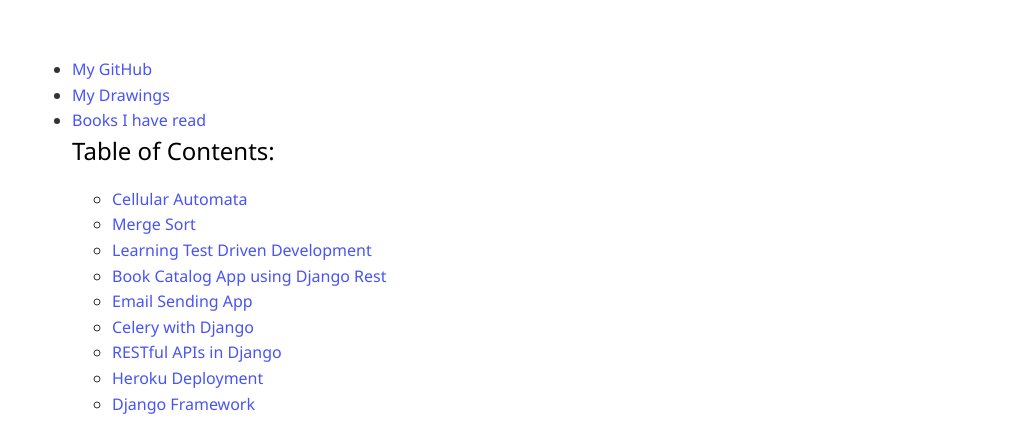
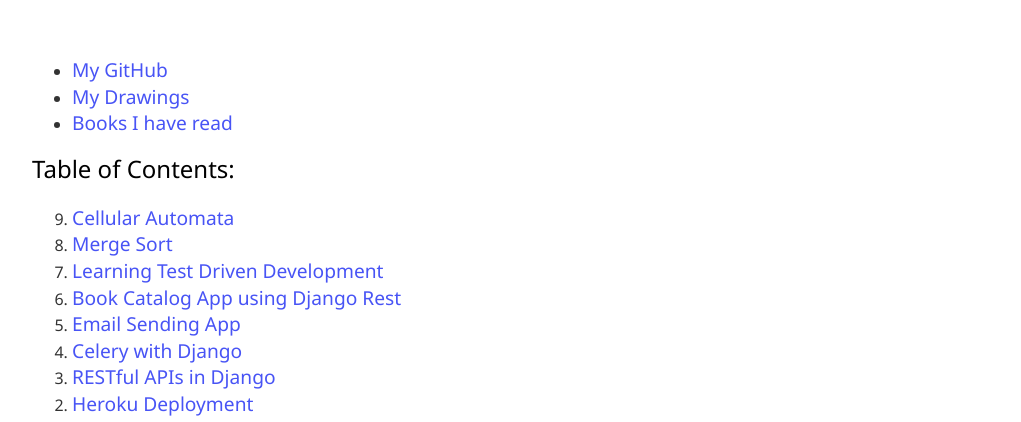
Before and after one commit to ArshidBaba/ArshidBaba.github.io, a plain HTML site: page index.html in a window 1280 px wide. Shown: the part 99-521 px from the top of the page, without its empty margins (128-1149 px from the left). Drawn offline with nearby package versions, Linux system fonts and the light colour scheme; some packages are replaced by stand-ins of ours.

Commit message:
made changes to tables

```diff
--- a/index.html
+++ b/index.html
@@ -44,50 +44,51 @@
   <br>
   <ul>
     <li>
-      <a href="https://github.com/ArshidBaba">My GitHub</a>
+      <h3><a href="https://github.com/ArshidBaba">My GitHub</a></h3>
     </li>
     <li>
-      <a href="art.html">My Drawings</a>
+      <h3><a href="art.html">My Drawings</a></h3>
     </li>
     <li>
-      <a href="books.html">Books I have read</a>
+      <h3><a href="books.html">Books I have read</a></h3>
     </li>
+  </ul>
 
       <!-- <a href="NET_JRF.html">My prep for Net/Jrf</a>
     </li>
   </ul> -->
 
 
-  <h3 class="list-heading">Table of Contents:</h3>
-  <ul>
+  <h2 class="list-heading">Table of Contents:</h2>
+  <ol reversed>
     <li>
-      <a href=#cellularautomata>Cellular Automata</a>
+      <h3><a href=#cellularautomata>Cellular Automata</a></h3>
     </li>
     <li>
-      <a href=#mergesort>Merge Sort</a>
+      <h3><a href=#mergesort>Merge Sort</a></h3>
     </li>
     <li>
-      <a href=#Test>Learning Test Driven Development</a>
+      <h3><a href=#Test>Learning Test Driven Development</a></h3>
     </li>
     <li>
-      <a href=#BookCenter>Book Catalog App using Django Rest</a>
+      <h3><a href=#BookCenter>Book Catalog App using Django Rest</a></h3>
       </li>
     <li class="list-item">
-      <a href=#Email_Sending_App> Email Sending App</a>
+      <h3><a href=#Email_Sending_App> Email Sending App</a></h3>
     </li>
     <li class="list-item">
-      <a href=#Celery> Celery with Django</a>
+      <h3><a href=#Celery> Celery with Django</a></h3>
     </li>
     <li>
-      <a href=#RESTful_APIs> RESTful APIs in Django</a>
+      <h3><a href=#RESTful_APIs> RESTful APIs in Django</a></h3>
     </li>
     <li>
-      <a href=#Heroku_Deployment> Heroku Deployment</a>
+      <h3><a href=#Heroku_Deployment> Heroku Deployment</a></h3>
     </li>
     <li>
-      <a href=#Django_Framework> Django Framework</a>
+      <h3><a href=#Django_Framework> Django Framework</a></h3>
     </li>
-  </ul>
+  </ol>
   <br>
   <a href="cellularautomata"><h1>Cellular Automata</h1></a>
   <hr>
```
